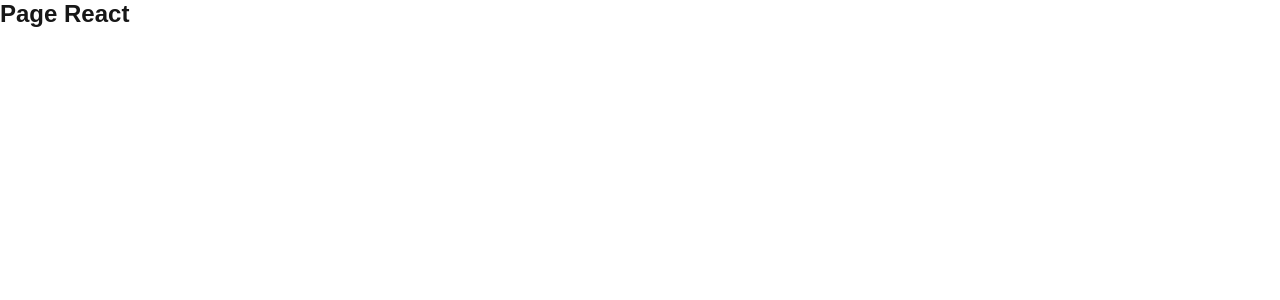
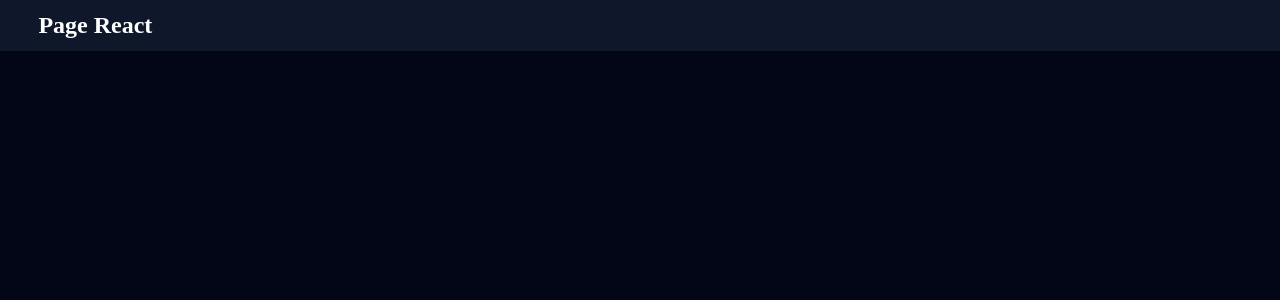
Before and after one commit to dev-vithor/api-movies, a Next.js app: page / in a window 1280 px wide. Shown: the top 300 px of the page. Built offline with nearby package versions, Linux system fonts and the light colour scheme.

Commit message:
Add: Adicionei axios para fazer a comunicação com a API

```diff
--- a/package.json
+++ b/package.json
@@ -9,6 +9,7 @@
     "lint": "next lint"
   },
   "dependencies": {
+    "axios": "^1.7.7",
     "next": "14.2.15",
     "react": "^18",
     "react-dom": "^18",
--- /dev/null
+++ b/src/app/globals.scss
@@ -0,0 +1,9 @@
+* {
+    box-sizing: border-box;
+    margin: 0;
+    padding: 0;
+}
+
+body {
+    background-color: #020617;
+}
--- a/src/app/layout.tsx
+++ b/src/app/layout.tsx
@@ -1,6 +1,6 @@
 import type { Metadata } from "next";
 import localFont from "next/font/local";
-import "./globals.css";
+import "./globals.scss";
 import Navbar from "@/components/Navbar";
 
 const geistSans = localFont({
--- a/src/app/page.tsx
+++ b/src/app/page.tsx
@@ -4,3 +4,6 @@
     <div></div>
   );
 }
+
+
+// Minha
--- a/src/components/Navbar/index.scss
+++ b/src/components/Navbar/index.scss
@@ -0,0 +1,8 @@
+.navbar {
+    background-color: #0f172a;
+    padding: 12px 3%;
+
+    .page-title {
+        color: #fff;
+    }
+}
--- a/src/components/Navbar/index.tsx
+++ b/src/components/Navbar/index.tsx
@@ -1,7 +1,9 @@
+import './index.scss'
+
 export default function Navbar () {
     return (
         <nav className="navbar">
-            <h1>Page React</h1>
+            <h1 className='page-title'>Page React</h1>
         </nav>
     )
 }
```
Also changed, not shown: src/components/MovieList/index.tsx (added, +9 -0 lines), src/components/MovieList/index.scss (added), 1 other file (tests, documents, lock files or other folders).
